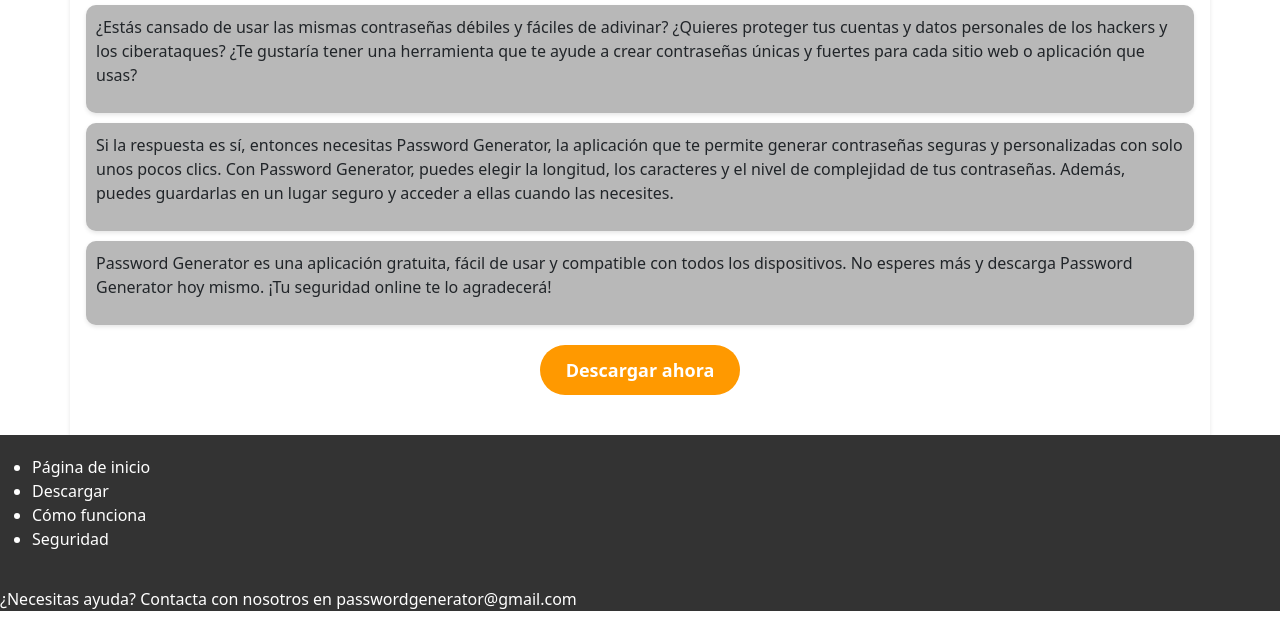
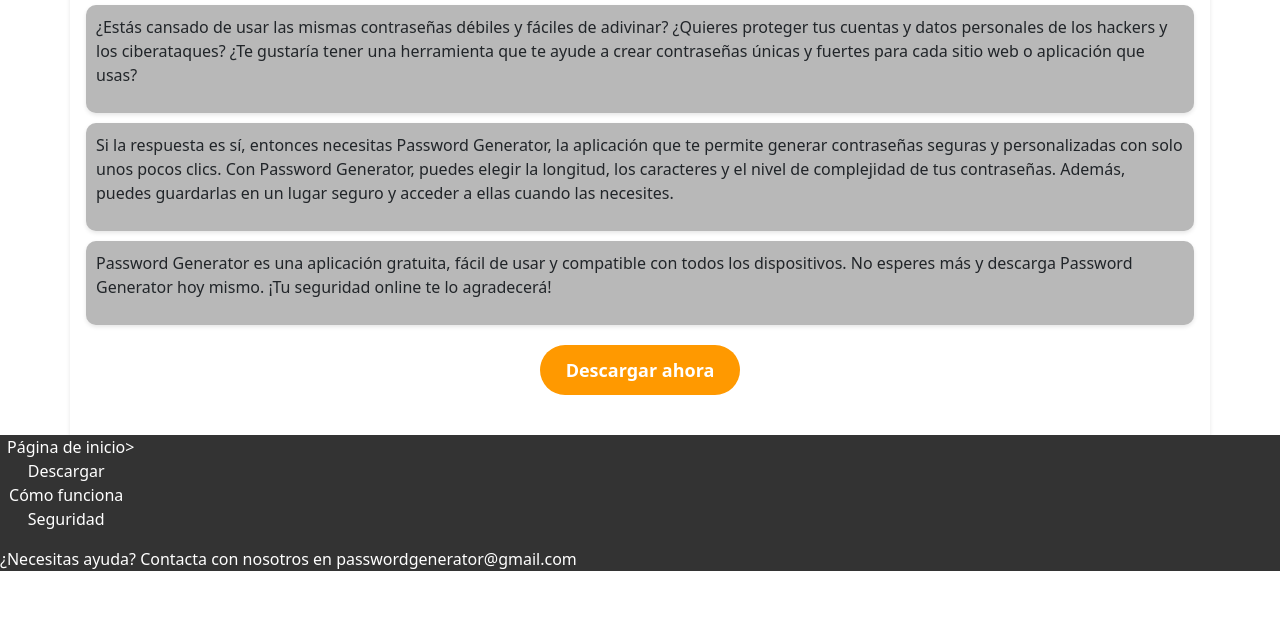
Before and after one commit to Hugocl01/PasswordGenerator, a plain HTML site: page Web/principal.html in a window 1280 px wide. Shown: the part 398-1025 px from the top of the page. After the commit the page ends 985 px from the top, so only its background shows below. Drawn offline with nearby package versions, Linux system fonts and the light colour scheme.

Commit message:
Cambios en la pagina

```diff
--- a/Web/principal.html
+++ b/Web/principal.html
@@ -1,27 +1,32 @@
 <!DOCTYPE html>
 <html lang="es">
+
 <head>
     <link rel="stylesheet" href="https://fonts.googleapis.com/css?family=Roboto+Mono">
-    <link rel="shortcut icon" href="logo.png"/>
+    <link rel="shortcut icon" href="logo.png" />
     <title>Password Generator</title>
     <link rel="stylesheet" href="style.css">
     <link rel="stylesheet" href="https://stackpath.bootstrapcdn.com/bootstrap/5.0.0-alpha1/css/bootstrap.min.css"
         integrity="sha384-r4NyP46KrjDleawBgD5tp8Y7UzmLA05oM1iAEQ17CSuDqnUK2+k9luXQOfXJCJ4I" crossorigin="anonymous">
 </head>
+
 <body>
     <div class="container">
         <img src="logo.png" alt="Password Generator Logo" class="logo">
         <h1 class="title">Password Generator</h1>
         <h2 class="subtitle">La aplicación que te permite generar contraseñas seguras y personalizadas.</h2>
         <div class="box">
-        <p>¿Estás cansado de usar las mismas contraseñas débiles y fáciles de adivinar? ¿Quieres proteger tus cuentas y
-            datos personales de los hackers y los ciberataques? ¿Te gustaría tener una herramienta que te ayude a crear
+            <p>¿Estás cansado de usar las mismas contraseñas débiles y fáciles de adivinar? ¿Quieres proteger tus
+                cuentas y
+                datos personales de los hackers y los ciberataques? ¿Te gustaría tener una herramienta que te ayude a
+                crear
                 contraseñas únicas y fuertes para cada sitio web o aplicación que usas?</p>
         </div>
         <div class="box">
             <p>Si la respuesta es sí, entonces necesitas Password Generator, la aplicación que te permite generar
                 contraseñas
-            seguras y personalizadas con solo unos pocos clics. Con Password Generator, puedes elegir la longitud, los
+                seguras y personalizadas con solo unos pocos clics. Con Password Generator, puedes elegir la longitud,
+                los
                 caracteres y el nivel de complejidad de tus contraseñas. Además, puedes guardarlas en un lugar seguro y
                 acceder
                 a ellas cuando las necesites.</p>
@@ -33,16 +38,19 @@
         <button class="button">Descargar ahora</button>
     </div>
     <footer class="footer">
-    <div class="content">
+        <div class="footer-content">
+            <div class="list">
                 <ul>
                     <li><a href="#">Página de inicio</a></li>
                     <li><a href="#">Descargar</a></li>
                     <li><a href="#">Cómo funciona</a></li>
                     <li><a href="#">Seguridad</a></li>
                 </ul>
+            </div>>
         </div>
         <p>¿Necesitas ayuda? Contacta con nosotros en <a
                 href="mailto:passwordgenerator@gmail.com">passwordgenerator@gmail.com</a></p>
     </footer>
 </body>
+
 </html>
--- a/Web/style.css
+++ b/Web/style.css
@@ -6,7 +6,7 @@ body {
 }
 
 .container {
-    width: 85%;
+    width: 100%;
     margin: 0 auto;
     padding: 20px;
     background-color: white;
@@ -66,15 +66,30 @@ body {
     width: 100%;
     background-color: #333333;
     color: white;
-    text-align:left;
+    text-align: left;
 }
 
-.content {
-    padding-top: 20px;
-    padding-bottom: 20px;
+.footer-content {
+    clear:both;
+ float:left;
+ overflow:hidden;
+ width:100%;
 }
 
 .footer a {
     color: white;
     text-decoration: none;
 }
+
+.list {
+    margin: -25px 0 0 -25px;
+    text-align: left;
+    display: inline-block;
+}
+
+.list ul {
+    list-style-type: none;
+    display: flex;
+    flex-direction: column;
+    align-items: center;
+}
```
Lines whose indentation alone changed are shown as unchanged.
